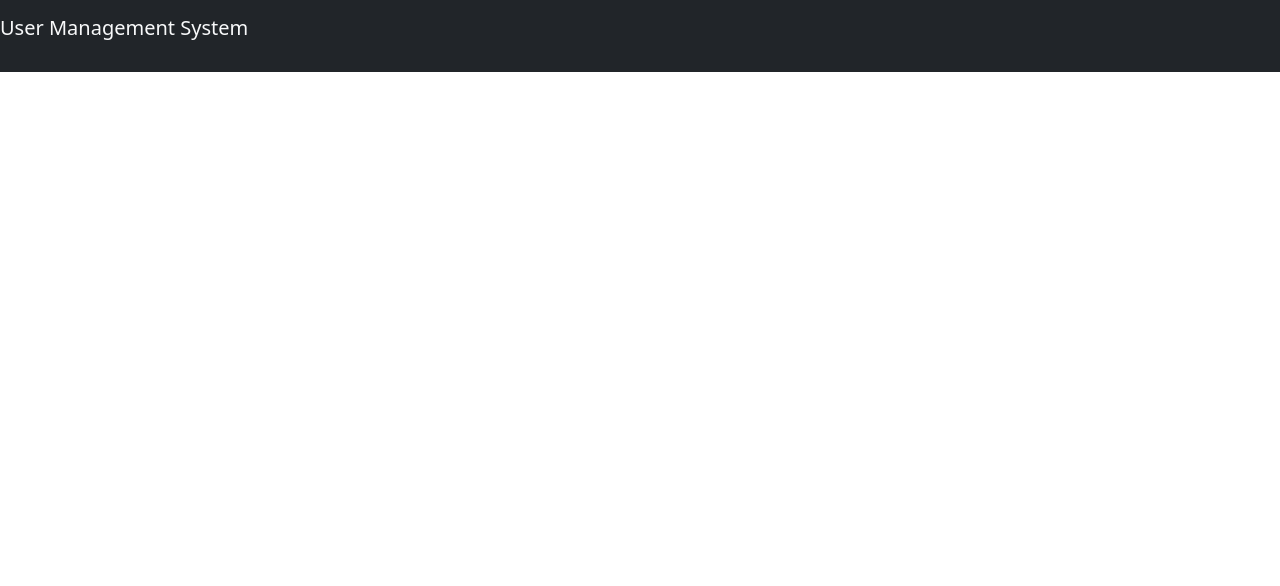
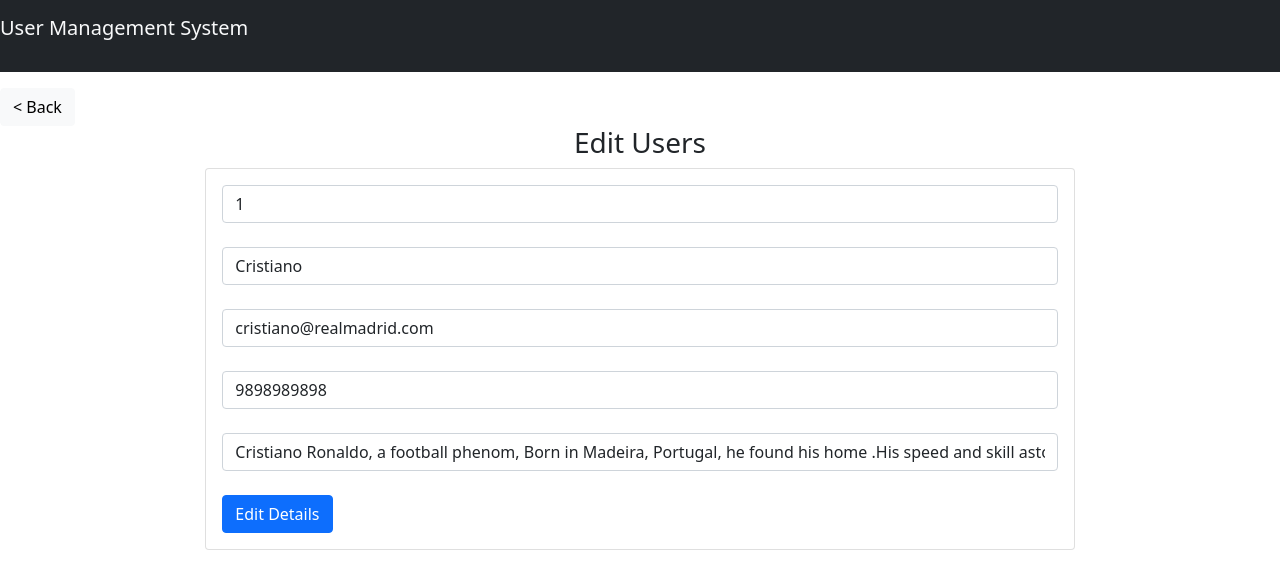
Before and after one commit to proactivecoder91/user-management-system, an Angular app in the folder user-management-system/: page /editUser/1 in a window 1280 px wide. Before the commit this address led to /. Shown: the top 586 px of the page. Built offline with nearby package versions, Linux system fonts and the light colour scheme; data requests are answered from the project's data file.

Commit message:
feat:Edit user functionality added

```diff
--- a/user-management-system/db.json
+++ b/user-management-system/db.json
@@ -11,9 +11,8 @@
     {
       "id": 2,
       "name": "Lionel",
-      "email": "lionel@barca.com",
+      "email": "lionel@psg.com",
       "phone": 8989898989,
-      "age": 35,
       "bio": "Lionel Messi, a maestro on the field, Hailing from Rosario, his talent revealed. Magical footwork, precision in each touch,His vision and goals leave fans in awe so much."
     },
     {
--- a/user-management-system/src/app/app-routing.module.ts
+++ b/user-management-system/src/app/app-routing.module.ts
@@ -3,10 +3,12 @@ import { RouterModule, Routes } from '@angular/router';
 import { UsersComponent } from './components/users/users.component';
 import { UserComponent } from './components/user/user.component';
 import { AddUserComponent } from './components/add-user/add-user.component';
+import { EditUserComponent } from './components/edit-user/edit-user.component';
 
 const routes: Routes = [
   {path:'', component:UsersComponent},
   {path:'user/:id', component:UserComponent},
+  {path:'editUser/:id', component:EditUserComponent},
   {path:'addUser', component:AddUserComponent}
 ];
 
--- a/user-management-system/src/app/app.module.ts
+++ b/user-management-system/src/app/app.module.ts
@@ -8,6 +8,7 @@ import { HttpClientModule } from '@angular/common/http';
 import { UsersComponent } from './components/users/users.component';
 import { UserComponent } from './components/user/user.component';
 import { AddUserComponent } from './components/add-user/add-user.component';
+import { EditUserComponent } from './components/edit-user/edit-user.component';
 
 @NgModule({
   declarations: [
@@ -15,7 +16,8 @@ import { AddUserComponent } from './components/add-user/add-user.component';
     HeaderComponent,
     UsersComponent,
     UserComponent,
-    AddUserComponent
+    AddUserComponent,
+    EditUserComponent
   ],
   imports: [
     BrowserModule,
--- /dev/null
+++ b/user-management-system/src/app/components/edit-user/edit-user.component.html
@@ -0,0 +1,30 @@
+<button [routerLink]="['/']" class="mt-3 btn btn-light">< Back</button>
+<h3 class="text-center">Edit Users</h3>
+<section class="row justify-content-center">
+  <section class="card col-8 p-3">
+    <form [formGroup]="userForm">
+      <input class="form-control" formControlName="id" /><br />
+      <input
+        class="form-control"
+        placeholder="Enter name"
+        formControlName="name"
+      /><br />
+      <input
+        class="form-control"
+        placeholder="Enter email"
+        formControlName="email"
+      /><br />
+      <input
+        class="form-control"
+        placeholder="Enter phone"
+        formControlName="phone"
+      /><br />
+      <input
+        class="form-control"
+        placeholder="Enter bio"
+        formControlName="bio"
+      /><br />
+      <button class="btn btn-primary" (click)="editUser()">Edit Details</button>
+    </form>
+  </section>
+</section>
--- /dev/null
+++ b/user-management-system/src/app/components/edit-user/edit-user.component.ts
@@ -0,0 +1,49 @@
+import { Component, OnInit } from '@angular/core';
+import { FormControl, FormGroup } from '@angular/forms';
+import { ActivatedRoute } from '@angular/router';
+import { User } from 'src/app/models/user';
+import { UserService } from 'src/app/services/user.service';
+
+@Component({
+  selector: 'app-edit-user',
+  templateUrl: './edit-user.component.html',
+  styleUrls: ['./edit-user.component.css']
+})
+export class EditUserComponent implements OnInit {
+  userId!:number;
+  userObject:any;
+  constructor(private _userService:UserService,private ar:ActivatedRoute){}
+  userForm = new FormGroup({
+    id: new FormControl(),
+    name: new FormControl(),
+    email: new FormControl(),
+    phone: new FormControl(),
+    bio: new FormControl(),
+  })
+
+  ngOnInit(): void {
+    this.userId = this.ar.snapshot.params['id'];
+    this._userService.getUserById(this.userId).subscribe(
+      (data)=>{
+        this.userObject = data;
+        const {name , email , id , phone , bio} = this.userObject ?? {};
+        this.userForm.get('id')?.setValue(id)
+        this.userForm.get('name')?.setValue(name)
+        this.userForm.get('email')?.setValue(email)
+        this.userForm.get('phone')?.setValue(phone)
+        this.userForm.get('bio')?.setValue(bio)
+      }
+    )
+  }
+
+  editUser(){
+    const user:User = {
+      id: this.userForm?.get('id')?.value,
+      name: this.userForm?.get('name')?.value,
+      email: this.userForm?.get('email')?.value,
+      phone: this.userForm?.get('phone')?.value,
+      bio: this.userForm?.get('bio')?.value,
+    }
+    this._userService.editUser(user).subscribe(data=> console.log(data))
+  }
+}
--- a/user-management-system/src/app/components/users/users.component.html
+++ b/user-management-system/src/app/components/users/users.component.html
@@ -27,6 +27,12 @@
         >
           Delete
         </button>
+        <button
+          [routerLink]="['/editUser', user.id]"
+          class="btn btn-dark text-warning m-1"
+        >
+          Edit
+        </button>
       </tbody>
     </table>
   </div>
--- a/user-management-system/src/app/services/user.service.ts
+++ b/user-management-system/src/app/services/user.service.ts
@@ -25,4 +25,8 @@ export class UserService {
     return this._http.delete(this.url+"/"+id)
   }
 
+  editUser(obj:User){
+    return this._http.put<User>(this.url+"/"+obj.id+"/",obj);
+  }
+
 }
```
Also changed, not shown: user-management-system/src/app/components/edit-user/edit-user.component.css (added), 1 other file (tests, documents, lock files or other folders).
